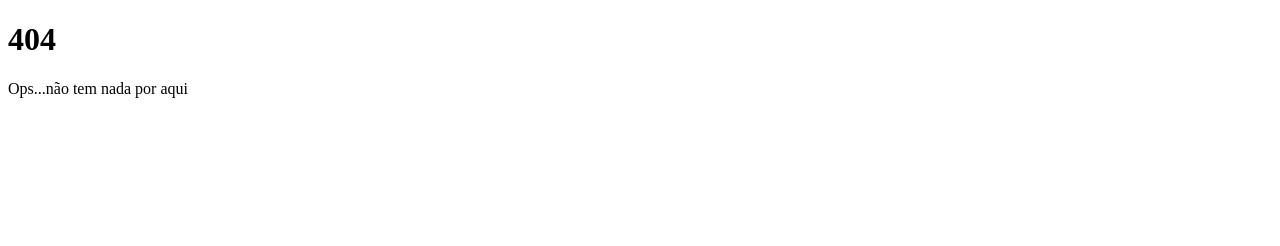
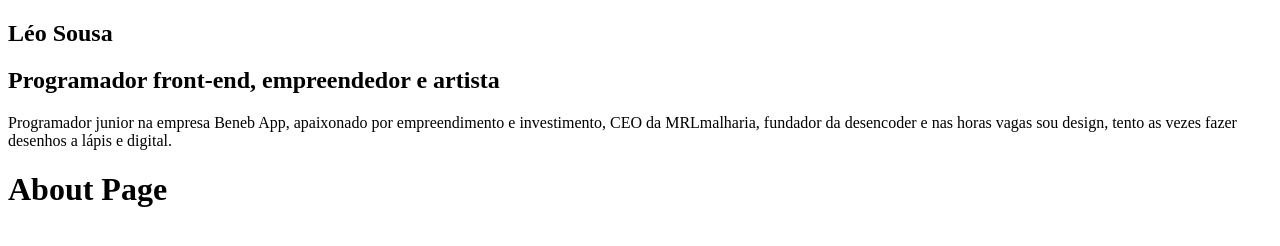
Before and after one commit to leopsousa/myBlog-gatsby, a Gatsby site: page /about in a window 1280 px wide. Before the commit this address had no page. Built offline with nearby package versions, Linux system fonts and the light colour scheme; Gatsby itself is replaced by a stand-in of ours.

Commit message:
component Avatar

```diff
--- /dev/null
+++ b/src/components/Profile/index.js
@@ -0,0 +1,17 @@
+import React from "react"
+
+const Profile = () => {
+  return (
+    <div className="Profile-wrapper">
+      <h1>Léo Sousa</h1>
+      <h2>Programador front-end, empreendedor e artista</h2>
+      <p>
+        Programador junior na empresa Beneb App, apaixonado por empreendimento e
+        investimento, CEO da MRLmalharia, fundador da desencoder e nas horas
+        vagas sou design, tento as vezes fazer desenhos a lápis e digital.
+      </p>
+    </div>
+  )
+}
+
+export default Profile
--- a/src/components/layout.js
+++ b/src/components/layout.js
@@ -1,9 +1,13 @@
 import React from "react"
 import PropTypes from "prop-types"
+import Profile from "./Profile"
 
 const Layout = ({ children }) => {
   return (
     <>
+      <aside>
+        <Profile />
+      </aside>
       <main>{children}</main>
     </>
   )
--- /dev/null
+++ b/src/pages/about.js
@@ -0,0 +1,15 @@
+import React from "react"
+
+import Layout from "../components/layout"
+import SEO from "../components/seo"
+
+const About = () => {
+  return (
+    <Layout>
+      <SEO title="About" />
+      <h1>About Page</h1>
+    </Layout>
+  )
+}
+
+export default About
--- a/src/pages/index.js
+++ b/src/pages/index.js
@@ -1,4 +1,5 @@
 import React from "react"
+import { Link } from "gatsby"
 
 import Layout from "../components/layout"
 import SEO from "../components/seo"
@@ -6,7 +7,10 @@ import SEO from "../components/seo"
 const IndexPage = () => (
   <Layout>
     <SEO title="Home" />
-    <h1>Hi people</h1>
+    <h1>Meu blog</h1>
+    <li>
+      <Link to="/about">About</Link>
+    </li>
   </Layout>
 )
 
```
